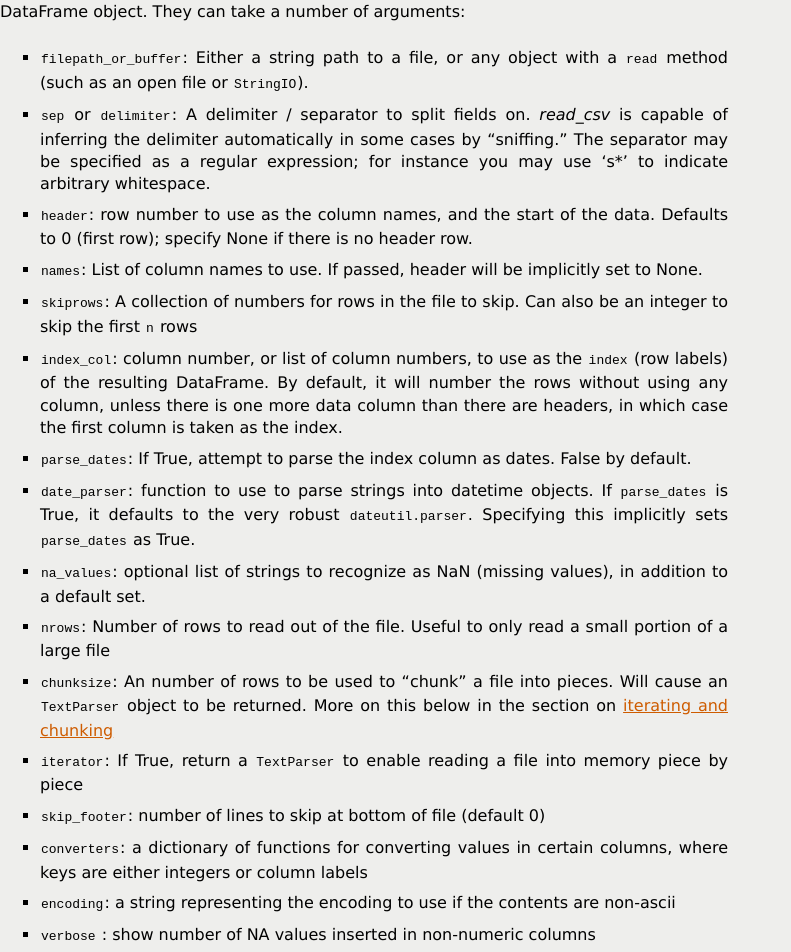
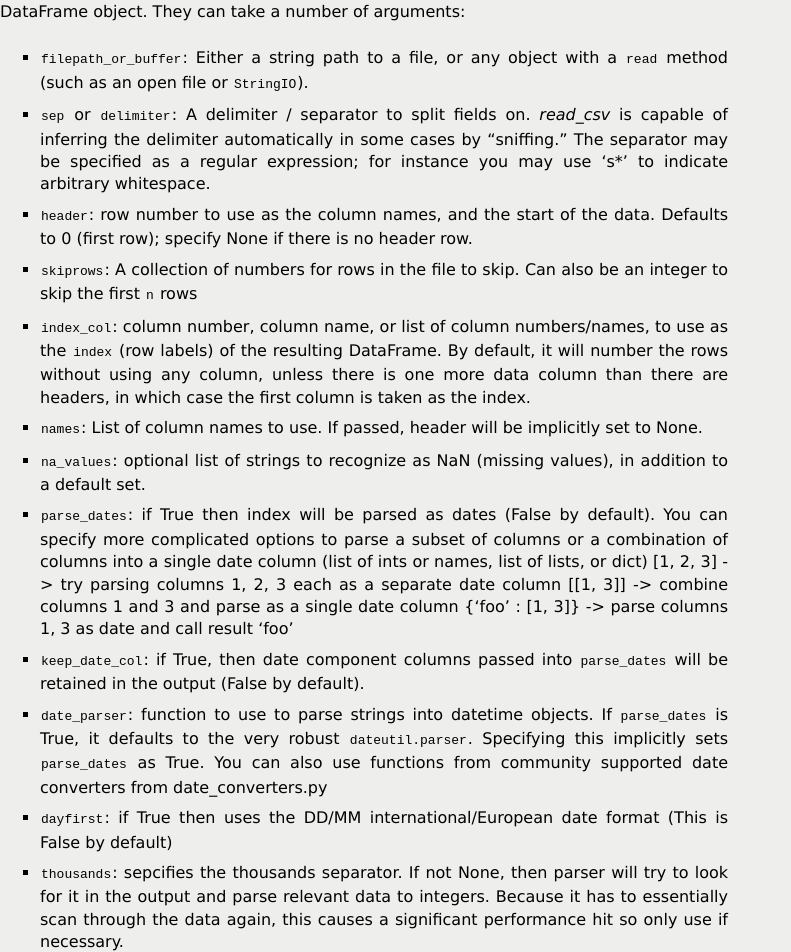
Before and after one commit to mobogaqc/pandas, a Sphinx documentation site: the page built from doc/source/io.rst, in a window 1280 px wide and 1400 px high, scrolled down 792 px. Shown: the top 952 px of the window, without its empty margins (0-791 px from the left). Built offline with Sphinx 7.4.7, drawn with Linux system fonts in a browser that asks for light colours; formulas are drawn with MathJax 3; the version number is read from the project's files by our own code; some of the changed text lies outside the part shown.

Commit message:
DOC: new parser functionality #1347

```diff
--- a/doc/source/io.rst
+++ b/doc/source/io.rst
@@ -68,35 +68,53 @@
     whitespace.
   - ``header``: row number to use as the column names, and the start of the data.
     Defaults to 0 (first row); specify None if there is no header row.
+  - ``skiprows``: A collection of numbers for rows in the file to skip. Can
+    also be an integer to skip the first ``n`` rows
+  - ``index_col``: column number, column name, or list of column numbers/names,
+    to use as the ``index`` (row labels) of the resulting DataFrame. By default,
+    it will number the rows without using any column, unless there is one more
+    data column than there are headers, in which case the first column is taken
+    as the index.
   - ``names``: List of column names to use. If passed, header will be
     implicitly set to None.
-  - ``skiprows``: A collection of numbers for rows in the file to skip. Can
-    also be an integer to skip the first ``n`` rows
-  - ``index_col``: column number, or list of column numbers, to use as the
-    ``index`` (row labels) of the resulting DataFrame. By default, it will number
-    the rows without using any column, unless there is one more data column than
-    there are headers, in which case the first column is taken as the index.
-  - ``parse_dates``: If True, attempt to parse the index column as dates. False
-    by default.
+  - ``na_values``: optional list of strings to recognize as NaN (missing values),
+    in addition to a default set.
+  - ``parse_dates``: if True then index will be parsed as dates
+    (False by default). You can specify more complicated options to parse
+    a subset of columns or a combination of columns into a single date column
+    (list of ints or names, list of lists, or dict)
+    [1, 2, 3] -> try parsing columns 1, 2, 3 each as a separate date column
+    [[1, 3]] -> combine columns 1 and 3 and parse as a single date column
+    {'foo' : [1, 3]} -> parse columns 1, 3 as date and call result 'foo'
+  - ``keep_date_col``: if True, then date component columns passed into
+    ``parse_dates`` will be retained in the output (False by default).
   - ``date_parser``: function to use to parse strings into datetime
     objects. If ``parse_dates`` is True, it defaults to the very robust
     ``dateutil.parser``. Specifying this implicitly sets ``parse_dates`` as True.
-  - ``na_values``: optional list of strings to recognize as NaN (missing values),
-    in addition to a default set.
+    You can also use functions from community supported date converters from
+    date_converters.py
+  - ``dayfirst``: if True then uses the DD/MM international/European date format
+    (This is False by default)
+  - ``thousands``: sepcifies the thousands separator. If not None, then parser
+    will try to look for it in the output and parse relevant data to integers.
+    Because it has to essentially scan through the data again, this causes a
+    significant performance hit so only use if necessary.
+  - ``comment``: denotes the start of a comment and ignores the rest of the line.
+    Currently line commenting is not supported.
   - ``nrows``: Number of rows to read out of the file. Useful to only read a
     small portion of a large file
+  - ``iterator``: If True, return a ``TextParser`` to enable reading a file
+    into memory piece by piece
   - ``chunksize``: An number of rows to be used to "chunk" a file into
     pieces. Will cause an ``TextParser`` object to be returned. More on this
     below in the section on :ref:`iterating and chunking <io.chunking>`
-  - ``iterator``: If True, return a ``TextParser`` to enable reading a file
-    into memory piece by piece
   - ``skip_footer``: number of lines to skip at bottom of file (default 0)
   - ``converters``: a dictionary of functions for converting values in certain
     columns, where keys are either integers or column labels
   - ``encoding``: a string representing the encoding to use if the contents are
     non-ascii
-  - ``verbose`` : show number of NA values inserted in non-numeric columns
-
+  - ``verbose``: show number of NA values inserted in non-numeric columns
+  - ``squeeze``: if True then output with only one column is turned into Series
 
 .. ipython:: python
    :suppress:
@@ -117,8 +135,22 @@
 
    read_csv('foo.csv')
 
-In the case of indexed data, you can pass the column number (or a list of
-column numbers, for a hierarchical index) you wish to use as the index.
+In the case of indexed data, you can pass the column number or column name you
+wish to use as the index:
+
+.. ipython:: python
+
+   read_csv('foo.csv', index_col=0)
+
+.. ipython:: python
+
+   read_csv('foo.csv', index_col='date')
+
+You can also use a list of columns to create a hierarchical index:
+
+.. ipython:: python
+
+   read_csv('foo.csv', index_col=[0, 'A'])
 
 The parsers make every attempt to "do the right thing" and not be very
 fragile. Type inference is a pretty big deal. So if a column can be coerced to
@@ -126,6 +158,9 @@
 columns will come through as object dtype as with the rest of pandas objects.
 
 .. _io.parse_dates:
+
+Specifying Date Columns
+~~~~~~~~~~~~~~~~~~~~~~~
 
 To better facilitate working with datetime data, :func:`~pandas.io.parsers.read_csv` and :func:`~pandas.io.parsers.read_table`
 uses the keyword arguments ``parse_dates`` and ``date_parser`` to allow users
@@ -139,6 +174,7 @@
    # Use a column as an index, and parse it as dates.
    df = read_csv('foo.csv', index_col=0, parse_dates=True)
    df
+
    # These are python datetime objects
    df.index
 
@@ -184,6 +220,12 @@
                  keep_date_col=True)
    df
 
+Note that if you wish to combine multiple columns into a single date column, a
+nested list must be used. In other words, ``parse_dates=[1, 2]`` indicates that
+the second and third columns should each be parsed as separate date columns
+while ``parse_dates=[[1, 2]]`` means the two columns should be parsed into a
+single column.
+
 You can also use a dict to specify custom name columns:
 
 .. ipython:: python
@@ -192,6 +234,8 @@
    df = read_csv('tmp.csv', header=None, parse_dates=date_spec)
    df
 
+Date Parsing Functions
+~~~~~~~~~~~~~~~~~~~~~~
 Finally, the parser allows you can specify a custom ``date_parser`` function to
 take full advantage of the flexiblity of the date parsing API:
 
@@ -204,7 +248,124 @@
 
 You can explore the date parsing functionality in ``date_converters.py`` and
 add your own. We would love to turn this module into a community supported set
-of date/time parsers.
+of date/time parsers. To get you started, ``date_converters.py`` contains
+functions to parse dual date and time columns, year/month/day columns,
+and year/month/day/hour/minute/second columns. It also contains a
+``generic_parser`` function so you can curry it with a function that deals with
+a single date rather than the entire array.
+
+.. ipython:: python
+   :suppress:
+
+   os.remove('tmp.csv')
+
+.. _io.convenience:
+
+Thousand Separators
+~~~~~~~~~~~~~~~~~~~
+For large integers that have been written with a thousands separator, you can
+set the ``thousands`` keyword to ``True`` so that integers will be parsed
+correctly:
+
+.. ipython:: python
+   :suppress:
+
+   data =  ("ID|level|category\n"
+            "Patient1|123,000|x\n"
+            "Patient2|23,000|y\n"
+            "Patient3|1,234,018|z")
+
+   with open('tmp.csv', 'w') as fh:
+       fh.write(data)
+
+By default, integers with a thousands separator will be parsed as strings
+
+.. ipython:: python
+
+    print open('tmp.csv').read()
+    df = read_csv('tmp.csv', sep='|')
+    df
+
+    df.level.dtype
+
+The ``thousands`` keyword allows integers to be parsed correctly
+
+.. ipython:: python
+
+    print open('tmp.csv').read()
+    df = read_csv('tmp.csv', sep='|', thousands=',')
+    df
+
+    df.level.dtype
+
+.. ipython:: python
+   :suppress:
+
+   os.remove('tmp.csv')
+
+Comments
+~~~~~~~~
+Sometimes comments or meta data may be included in a file:
+
+.. ipython:: python
+   :suppress:
+
+   data =  ("ID,level,category\n"
+            "Patient1,123000,x # really unpleasant\n"
+            "Patient2,23000,y # wouldn't take his medicine\n"
+            "Patient3,1234018,z # awesome")
+
+   with open('tmp.csv', 'w') as fh:
+       fh.write(data)
+
+.. ipython:: python
+
+   print open('tmp.csv').read()
+
+By default, the parse includes the comments in the output:
+
+.. ipython:: python
+
+   df = read_csv('tmp.csv')
+   df
+
+We can suppress the comments using the ``comment`` keyword:
+
+.. ipython:: python
+
+   df = read_csv('tmp.csv', comment='#')
+   df
+
+.. ipython:: python
+   :suppress:
+
+   os.remove('tmp.csv')
+
+Returning Series
+~~~~~~~~~~~~~~~~
+
+Using the ``squeeze`` keyword, the parser will return output with a single column
+as a ``Series``:
+
+.. ipython:: python
+   :suppress:
+
+   data =  ("level\n"
+            "Patient1,123000\n"
+            "Patient2,23000\n"
+            "Patient3,1234018")
+
+   with open('tmp.csv', 'w') as fh:
+       fh.write(data)
+
+.. ipython:: python
+
+   print open('tmp.csv').read()
+
+   output =  read_csv('tmp.csv', squeeze=True)
+   output
+
+   type(output)
 
 .. ipython:: python
    :suppress:
```
Also changed, not shown: 1 other file.
